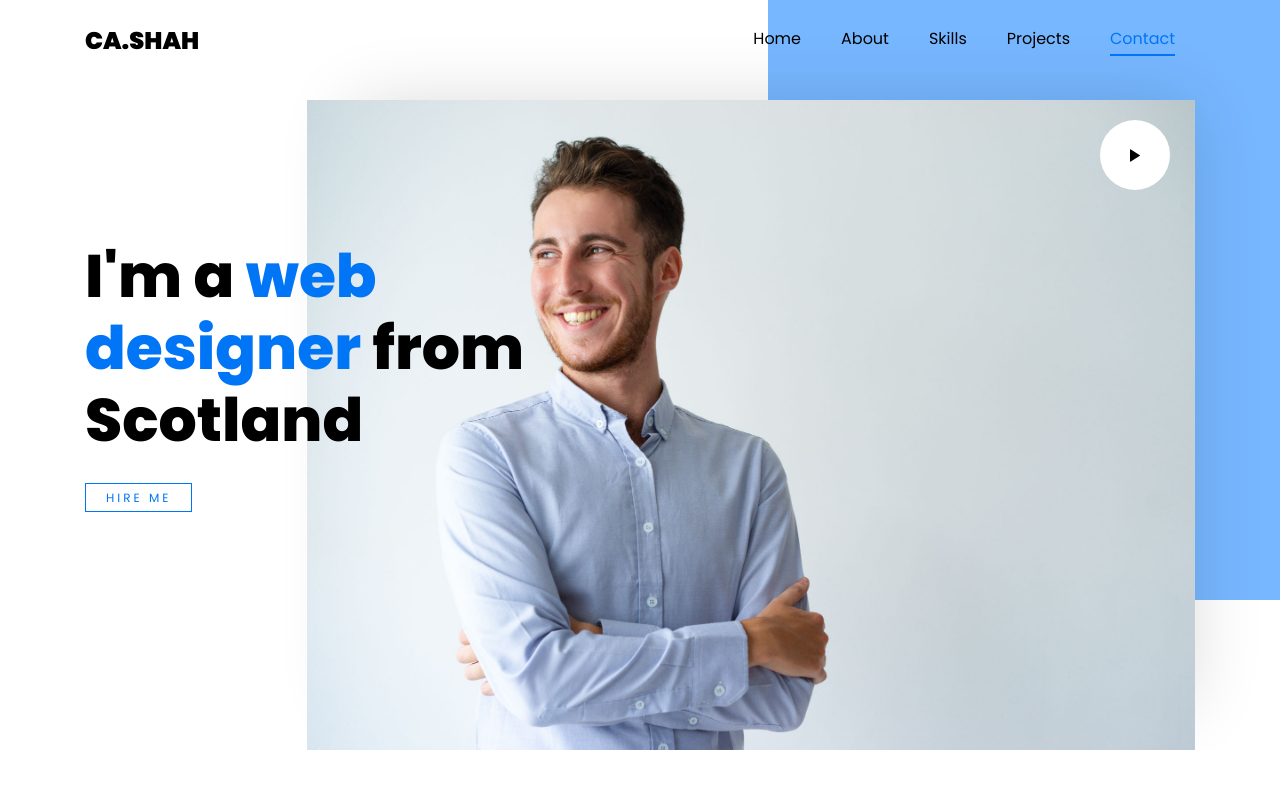
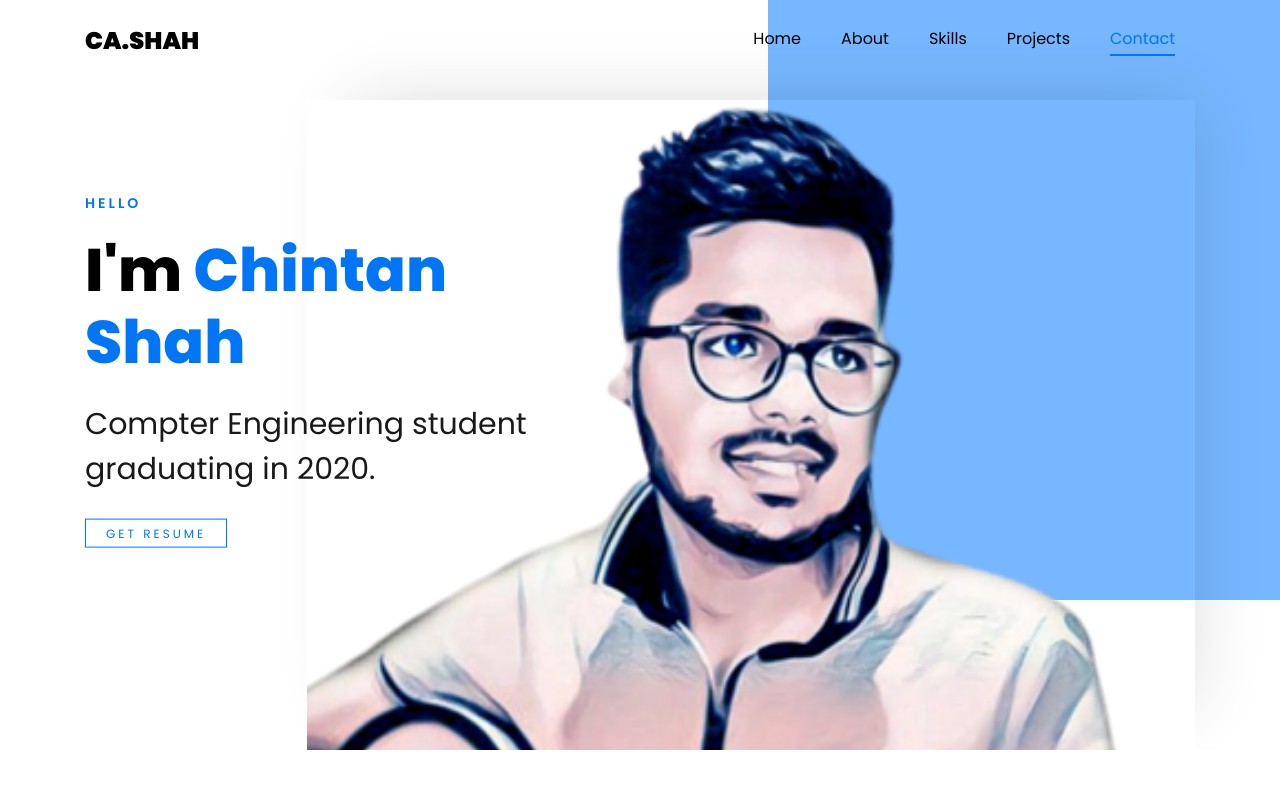
Before and after one commit to chintanavs/chintanavs.github.io, a plain HTML site: page index.html in a window 1280 px wide. Shown: the top 800 px of the page. Drawn offline with Linux system fonts and the light colour scheme; files whose address does not match are found by name.

```diff
--- a/index.html
+++ b/index.html
@@ -22,7 +22,8 @@
     <link rel="stylesheet" href="css/icomoon.css">
     <link rel="stylesheet" href="css/style.css">
   </head>
-  <body data-spy="scroll" data-target=".site-navbar-target" data-offset="300">
+  <body data-spy="scroll" data-target=".site-navbar-target" data-offset="300" style="overflow: scroll;" >
+
 
 
     <nav class="navbar navbar-expand-lg navbar-dark ftco_navbar bg-dark ftco-navbar-light site-navbar-target" id="ftco-navbar">
@@ -44,54 +45,31 @@
 	      </div>
 	    </div>
 	  </nav>
-
-
- <section id="home-section" class="hero">
+	  <section id="home-section" class="hero">
 		  <div class="home-slider  owl-carousel">
 	      <div class="slider-item ">
 	      	<div class="overlay"></div>
 	        <div class="container">
-	          <div class="row d-md-flex no-gutters slider-text align-items-end justify-content-end" data-scrollax-parent="true">
-	          	<div class="one-third order-md-last img" style="background-image:url(images/bg_1.jpg);">
+	          <div class="row d-md-flex no-gutters slider-text align-items-end justify-content-end" >
+	          	<div class="one-third order-md-last img" style="background-image:url(images/aq.png)">
 	          		<div class="overlay"></div>
 	          	</div>
 		          <div class="one-forth d-flex  align-items-center ftco-animate" data-scrollax=" properties: { translateY: '70%' }">
-		          	<a href="https://vimeo.com/45830194" class="icon-video popup-vimeo d-flex justify-content-center align-items-center">
-	    						<span class="ion-ios-play play"></span>
-	    					</a>
+
 		          	<div class="text">
 		          		<span class="subheading">Hello</span>
-			            <h1 class="mb-4 mt-3">I'm <span>Niko Bochser</span></h1>
-			            <h2 class="mb-4">A Freelance Web Developer</h2>
-			            <p><a href="#" class="btn-custom">Hire me</a></p>
+			            <h1 class="mb-4 mt-3">I'm <span>Chintan Shah</span></h1>
+			            <h2 class="mb-4">Compter Engineering student graduating in 2020.</h2>
+			            <p><a href="resume.pdf" target="_blank" class="btn-custom">GET RESUME</a></p>
 		            </div>
 		          </div>
 	        	</div>
 	        </div>
 	      </div>
 
-	      <div class="slider-item">
-	      	<div class="overlay"></div>
-	        <div class="container">
-	          <div class="row d-flex no-gutters slider-text align-items-end justify-content-end" data-scrollax-parent="true">
-	          	<div class="one-third order-md-last img" style="background-image:url(images/bg_2.jpg);">
-	          		<div class="overlay"></div>
-	          	</div>
-		          <div class="one-forth d-flex align-items-center ftco-animate" data-scrollax=" properties: { translateY: '70%' }">
-		          	<a href="https://vimeo.com/45830194" class="icon-video popup-vimeo d-flex justify-content-center align-items-center">
-	    						<span class="ion-ios-play play"></span>
-	    					</a>
-		          	<div class="text">
-			            <h1 class="mb-4 mt-3">I'm a <span>web designer</span> from Scotland</h1>
-			            <p><a href="#" class="btn-custom">Hire me</a></p>
-		            </div>
-		          </div>
-	        	</div>
-	        </div>
-	      </div>
+
 	    </div>
     </section>
-
 
     <section class="ftco-about ftco-counter img ftco-section" id="about-section">
     	<div class="container">
```
